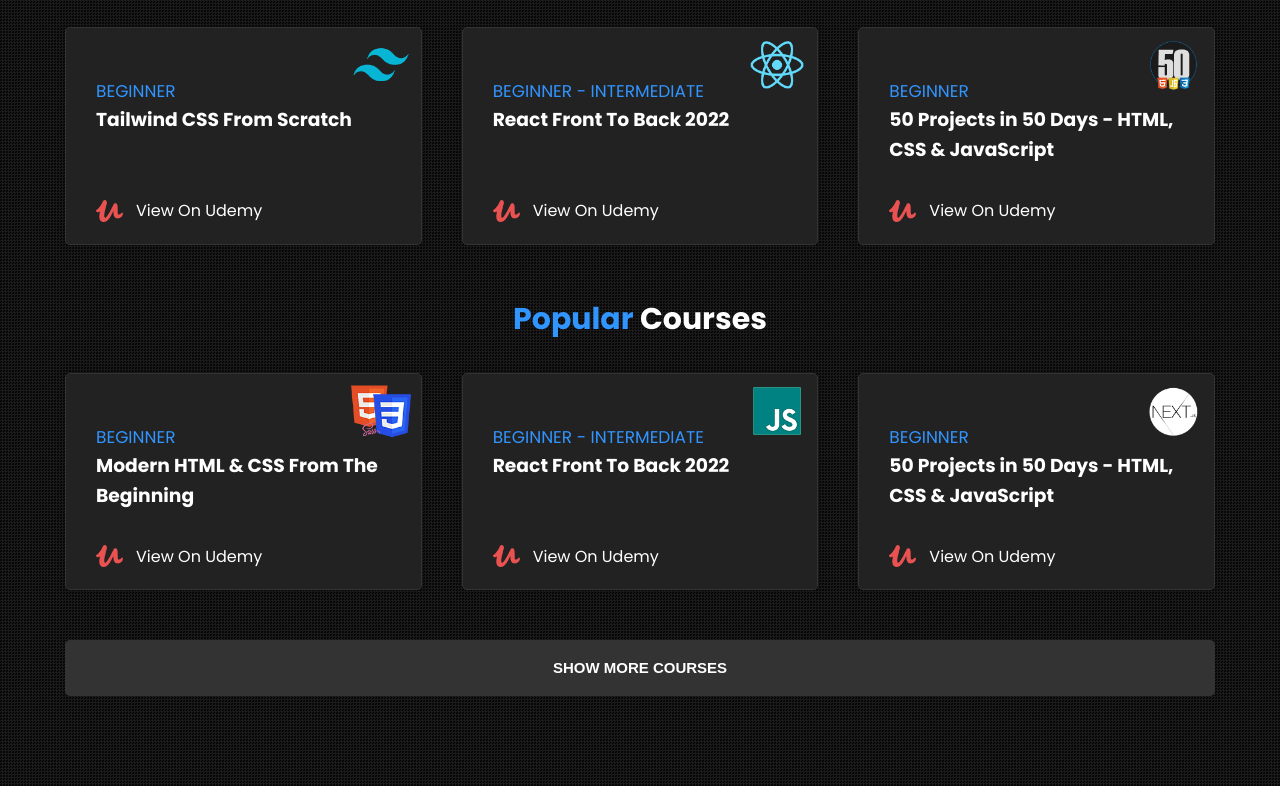
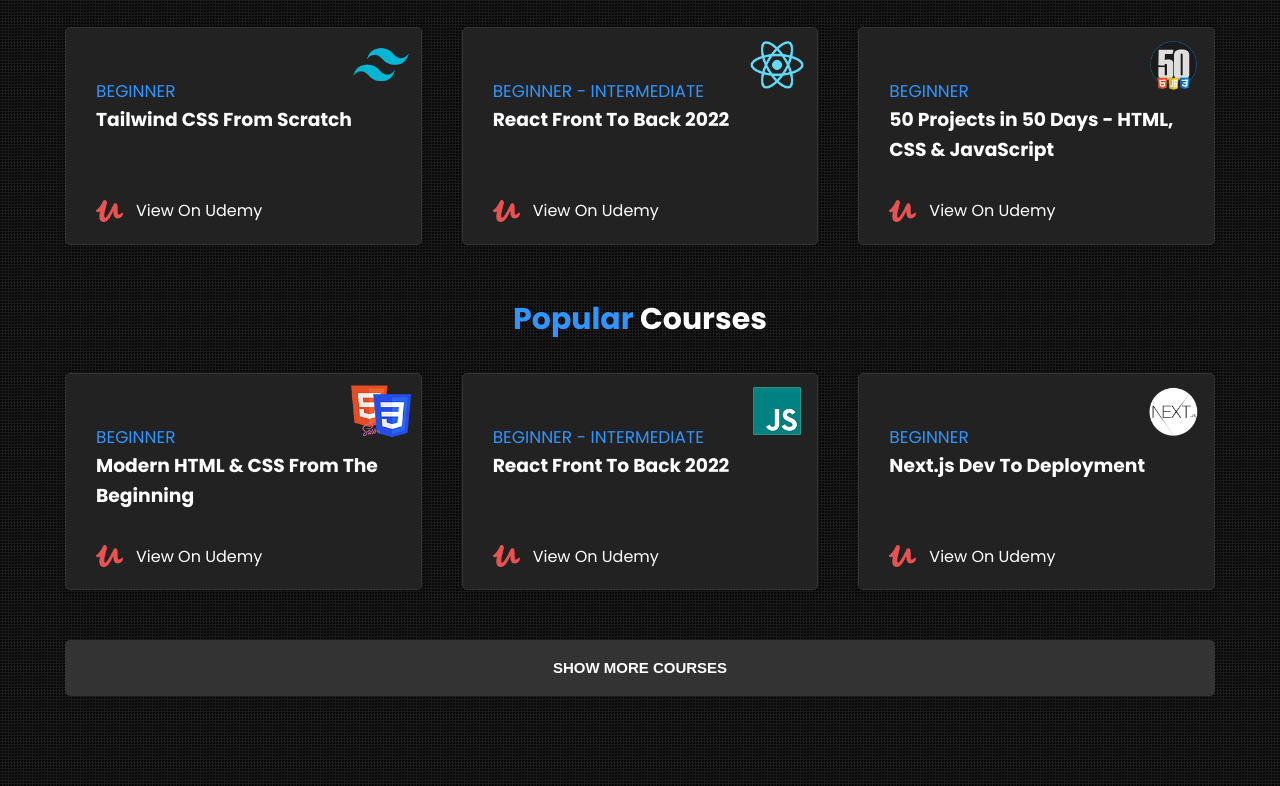
Before and after one commit to ionutziv7/TraversyMediaClone, a website: page index.html in a window 1280 px wide. Shown: the part 1473-2259 px from the top of the page. Drawn offline with Linux system fonts and the light colour scheme.

Commit message:
Next js text

```diff
--- a/index.html
+++ b/index.html
@@ -304,7 +304,8 @@
             <div class="card-body">
               <div class="course-text">BEGINNER</div>
               <div class="course-name">
-                <h3>50 Projects in 50 Days - HTML, CSS & JavaScript</h3>
+                <h3>Next.js Dev To Deployment
+                </h3>
               </div>
             </div>
             <div class="card-footer">
```
